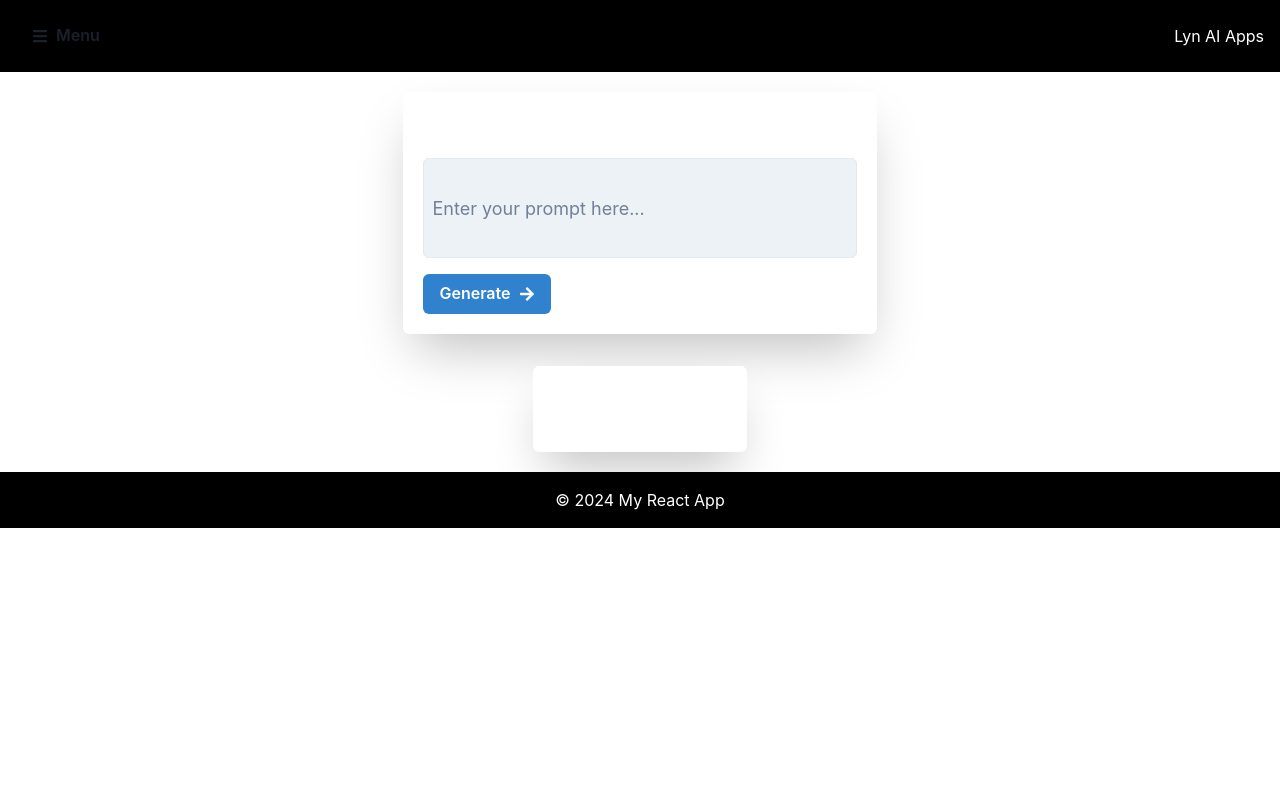
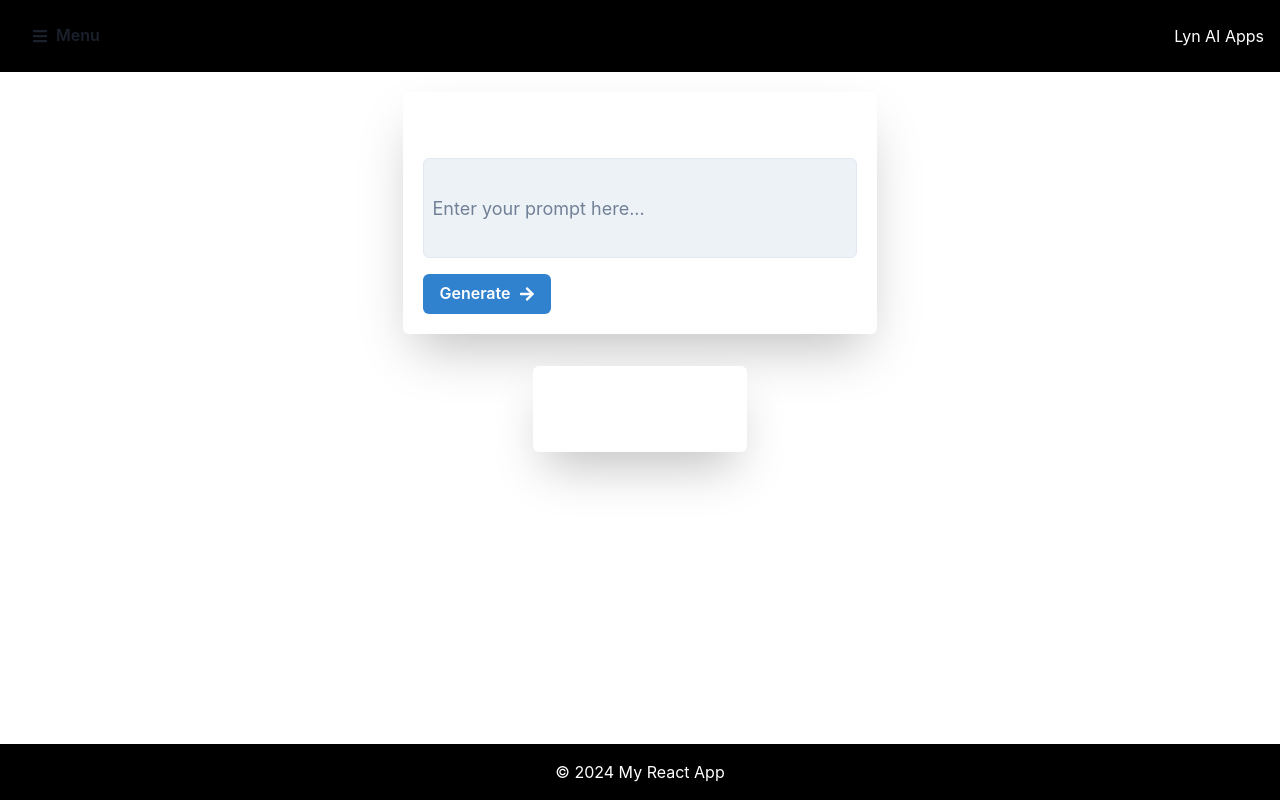
Before and after one commit to GPT-Engineer-App/shadow-gen, a React (Vite) app: page / in a window 1280 px wide. Built offline with nearby package versions, Linux system fonts and the light colour scheme.

Commit message:
Updated the Footer component to be sticky at the bottom of the viewport.
Prompt: Edit the location of the footer, it should be always on the bottom. Similar to a sticky header

```diff
--- a/src/components/Footer.jsx
+++ b/src/components/Footer.jsx
@@ -2,7 +2,7 @@ import { Box } from "@chakra-ui/react";
 
 const Footer = () => {
   return (
-    <Box bg="black" p={4} color="white" textAlign="center">
+    <Box bg="black" p={4} color="white" textAlign="center" position="fixed" bottom="0" width="100%">
       © 2024 My React App
     </Box>
   );
```
